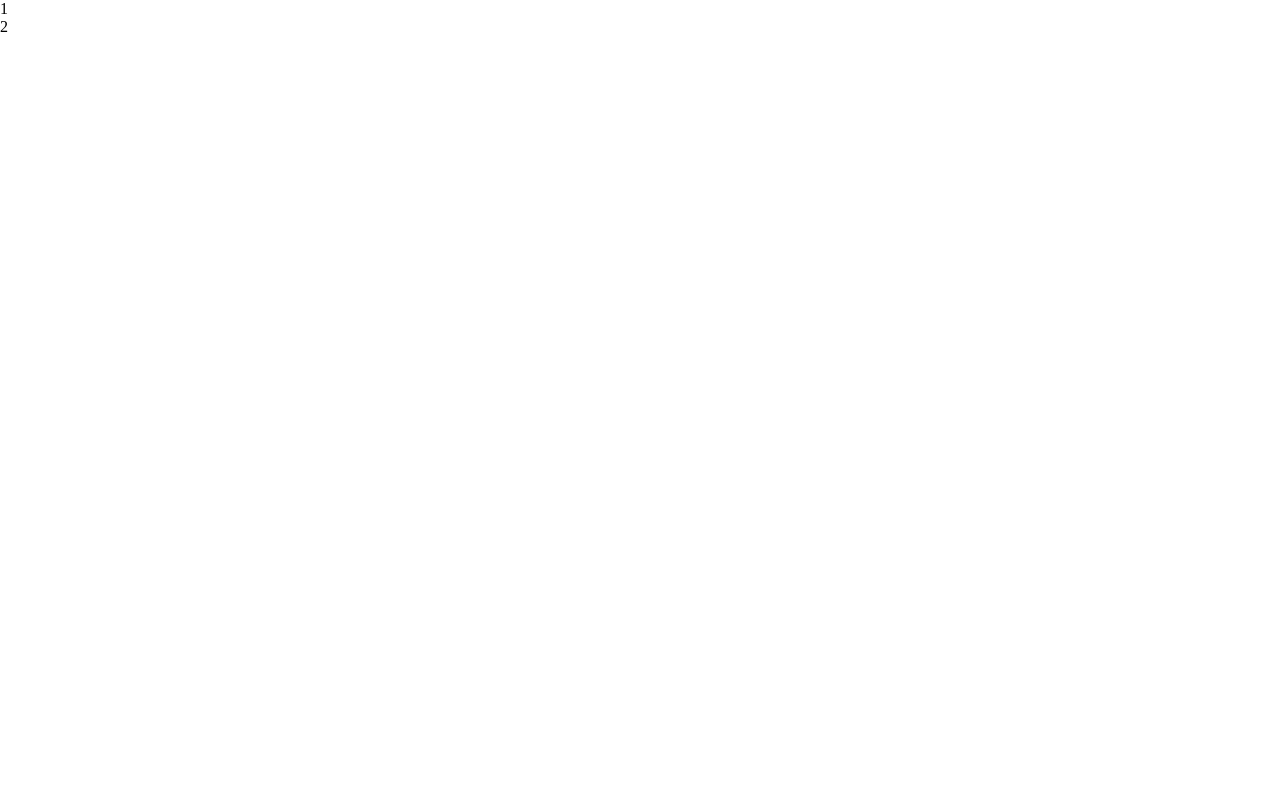
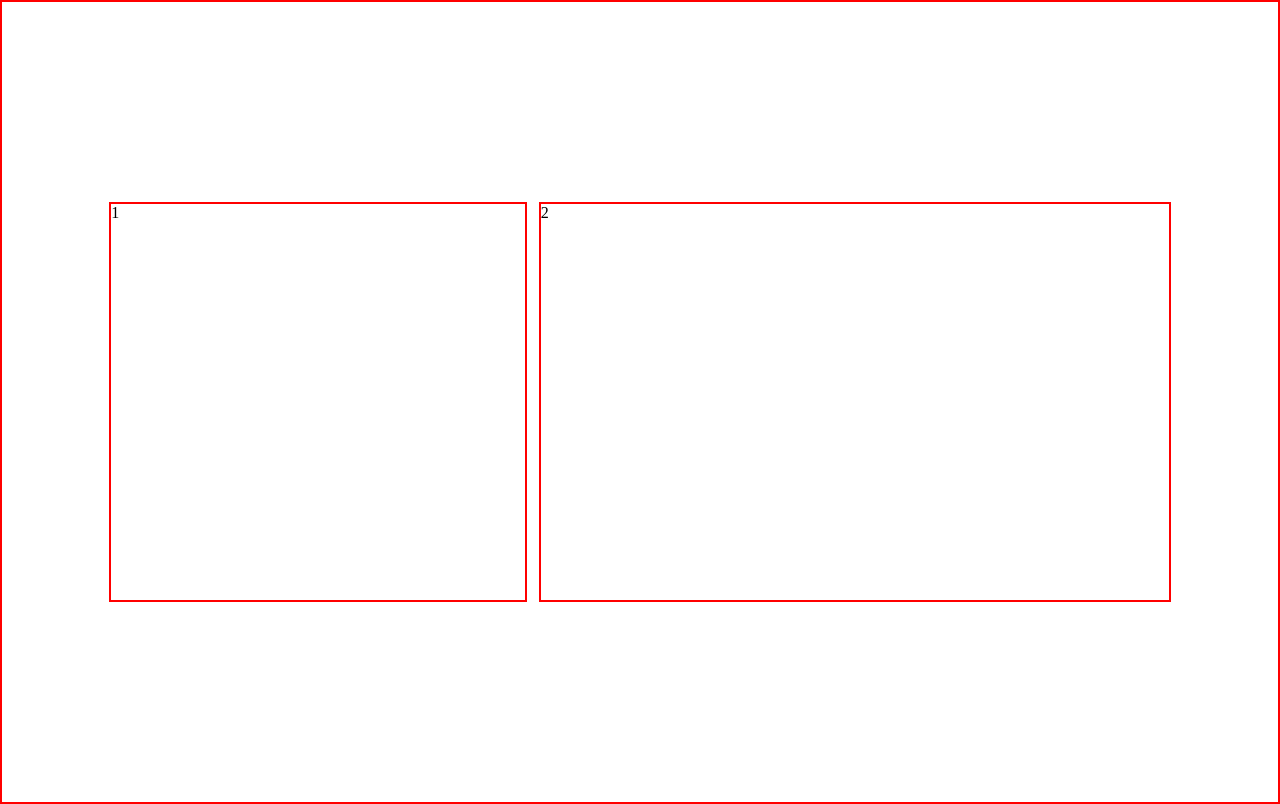
Before and after one commit to Sachin-RJ7/CSS-Grid-Practice-Layout, a plain HTML site: page Task-2/index.html in a window 1280 px wide. Drawn offline with Linux system fonts and the light colour scheme.

Commit message:
initial commit

```diff
--- a/style.css
+++ b/style.css
@@ -4,6 +4,9 @@
     box-sizing: border-box;
 }
 
+body {
+    border: 2px solid red;
+}
                             /* Task 1 : */
 .header, .main, .footer {
     border: 1px solid red;
@@ -14,3 +17,31 @@
    height: 100vh;
    grid-template-rows: auto 1fr auto;
 }
+
+
+                            /* Task 2 : */
+
+.height-50 {
+    height: 50vh;
+ }
+
+.task2-container {
+    display: grid;
+    height: 100vh;
+
+    grid-template-columns: repeat(12, 1fr);
+    column-gap: 12px;
+
+    align-items: center;
+
+ }
+
+ .item1 {
+    border: 2px solid red;
+    grid-column: 2 / span 4;
+ }
+
+ .item2 {
+    border: 2px solid red;
+    grid-column: 6 / span 6;
+ }
```
